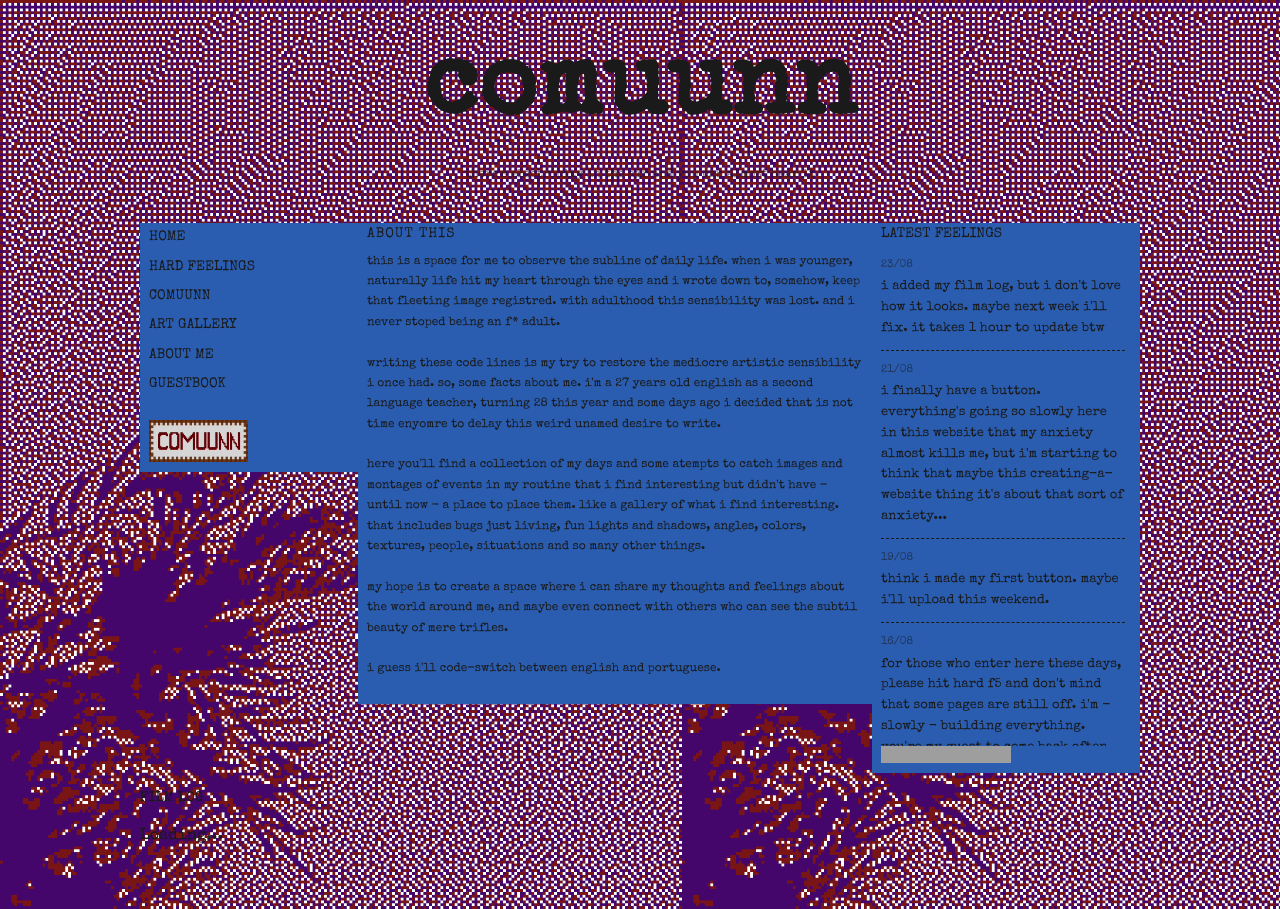
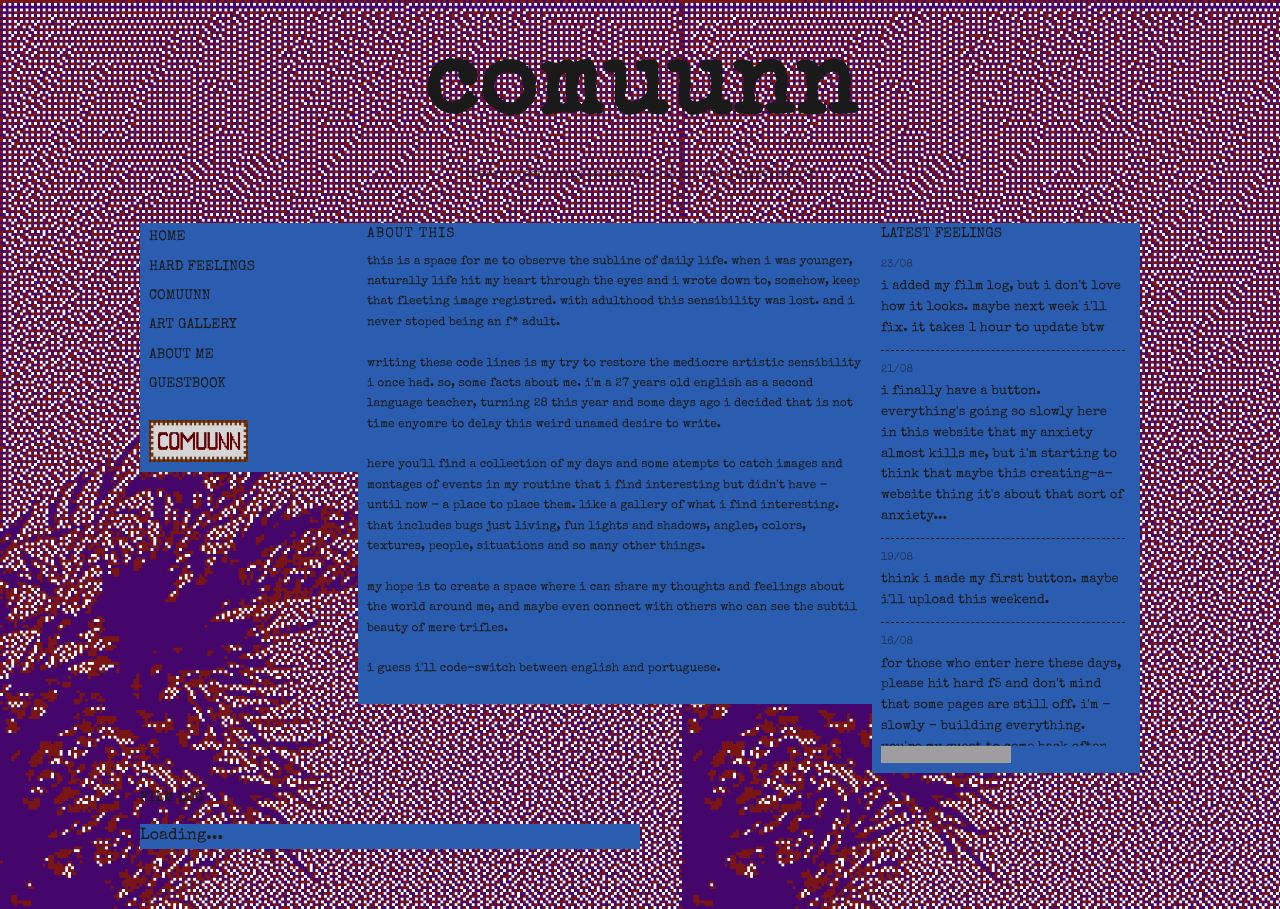
Before and after one commit to guiolhermer/comuunn, a Jekyll site: the page built from index.html, in a window 1280 px wide. Built offline with Jekyll 4.4.1, drawn with Linux system fonts in a browser that asks for light colours; grey boxes are pictures that could not be loaded.

Commit message:
add background color to letterboxd embed wrapper

```diff
--- a/assets/style.css
+++ b/assets/style.css
@@ -242,6 +242,7 @@ a:hover {
 
 #letterboxd-embed-wrapper-tc {
   margin-top: 10px;
+  background-color: var(--blue);
 }
 
 .letterboxdtitulo {
```
